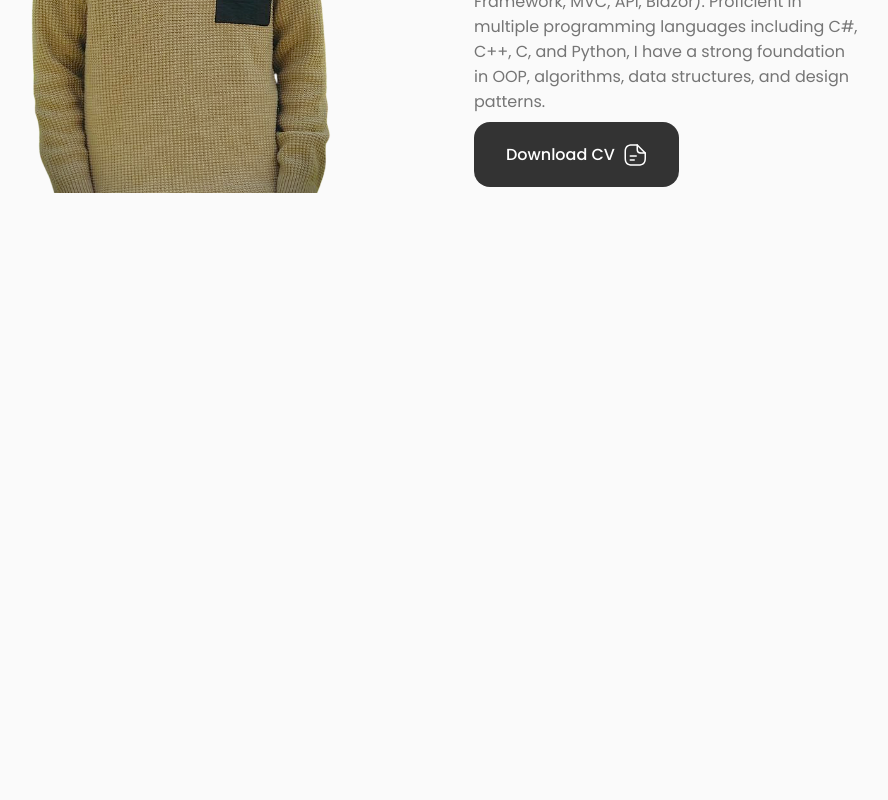
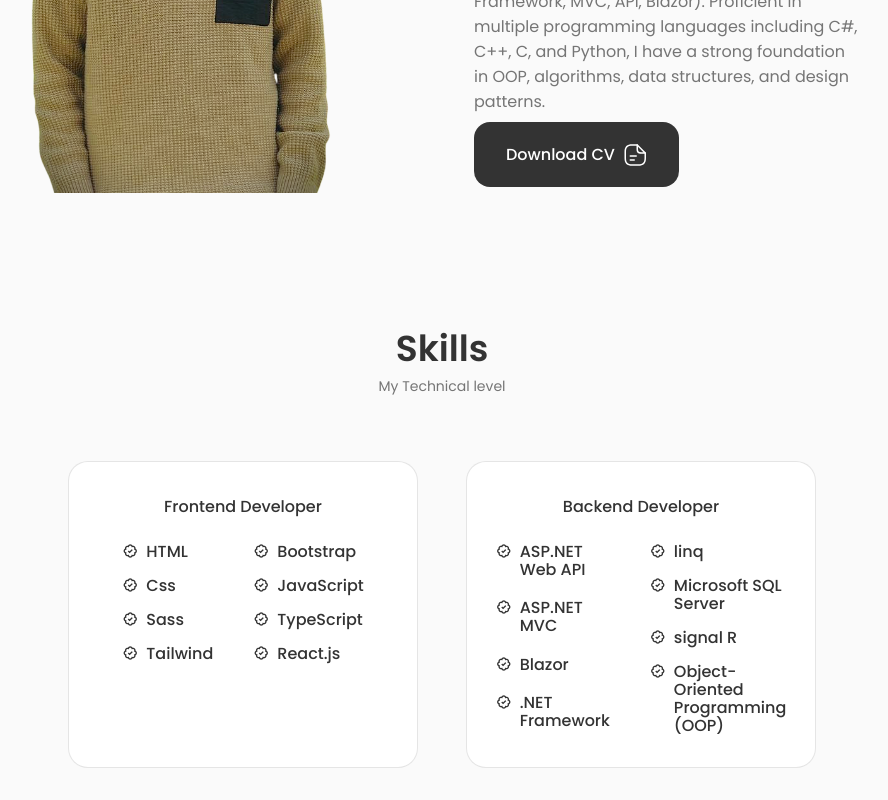
Before and after one commit to ahmedkamalyoussef/Portfolio, a React (Create React App) app: page / in a window 1280 px wide. Shown: the part 1238-2038 px from the top of the page, without its empty margins (198-1086 px from the left). Before the commit the page ends 1463 px from the top, so only its background shows below. Built offline with nearby package versions, Linux system fonts and the light colour scheme.

Commit message:
complete skills sectios

```diff
--- a/src/App.js
+++ b/src/App.js
@@ -2,6 +2,7 @@
 import About from './Components/About/About';
 import Header from './Components/Header/Header';
 import Home from './Components/Home/Home';
+import Skills from './Components/Skills/Skills';
 function App() {
   return (
     <>
@@ -9,6 +10,7 @@
     <main className='main'>
       <Home/>
       <About/>
+      <Skills/>
       </main>
     </>
   );
--- /dev/null
+++ b/src/Components/Skills/Backend.jsx
@@ -0,0 +1,72 @@
+import React from 'react'
+
+function Backend() {
+  return (
+    <div className="skills-content">
+      <h3 className="skills-title">Backend Developer</h3>
+      <div className="skills-box">
+        <div className="skills-group">
+          <div className="skills-data">
+            <i class="bx bx-badge-check"></i>
+            <div>
+              <h3 className="skill-name">ASP.NET Web API</h3>
+            </div>
+          </div>
+          <div className="skills-data">
+            <i class="bx bx-badge-check"></i>
+            <div>
+              <h3 className="skill-name">
+              ASP.NET MVC</h3>
+            </div>
+          </div>
+          <div className="skills-data">
+            <i class="bx bx-badge-check"></i>
+            <div>
+              <h3 className="skill-name">
+              Blazor</h3>
+            </div>
+          </div>
+          <div className="skills-data">
+            <i class="bx bx-badge-check"></i>
+            <div>
+              <h3 className="skill-name">
+              .NET Framework</h3>
+            </div>
+          </div>
+        </div>
+        <div className="skills-group">
+          <div className="skills-data">
+            <i class="bx bx-badge-check"></i>
+            <div>
+              <h3 className="skill-name">
+              linq</h3>
+            </div>
+          </div>
+          <div className="skills-data">
+            <i class="bx bx-badge-check"></i>
+            <div>
+              <h3 className="skill-name">
+              Microsoft SQL Server</h3>
+            </div>
+          </div>
+          <div className="skills-data">
+            <i class="bx bx-badge-check"></i>
+            <div>
+              <h3 className="skill-name">
+              signal R</h3>
+            </div>
+          </div>
+          <div className="skills-data">
+            <i class="bx bx-badge-check"></i>
+            <div>
+              <h3 className="skill-name">
+              Object-Oriented Programming (OOP)</h3>
+            </div>
+          </div>
+        </div>
+      </div>
+    </div>
+  )
+}
+
+export default Backend
--- /dev/null
+++ b/src/Components/Skills/Frontend.jsx
@@ -0,0 +1,65 @@
+import React from "react";
+
+function Frontend() {
+  return (
+    <div className="skills-content">
+      <h3 className="skills-title">Frontend Developer</h3>
+      <div className="skills-box">
+        <div className="skills-group">
+          <div className="skills-data">
+            <i class="bx bx-badge-check"></i>
+            <div>
+              <h3 className="skill-name">HTML</h3>
+            </div>
+          </div>
+          <div className="skills-data">
+            <i class="bx bx-badge-check"></i>
+            <div>
+              <h3 className="skill-name">Css</h3>
+            </div>
+          </div>
+          <div className="skills-data">
+            <i class="bx bx-badge-check"></i>
+            <div>
+              <h3 className="skill-name">Sass</h3>
+            </div>
+          </div>
+          <div className="skills-data">
+            <i class="bx bx-badge-check"></i>
+            <div>
+              <h3 className="skill-name">Tailwind</h3>
+            </div>
+          </div>
+        </div>
+        <div className="skills-group">
+        <div className="skills-data">
+            <i class="bx bx-badge-check"></i>
+            <div>
+              <h3 className="skill-name">Bootstrap</h3>
+            </div>
+          </div>
+          <div className="skills-data">
+            <i class="bx bx-badge-check"></i>
+            <div>
+              <h3 className="skill-name">JavaScript</h3>
+            </div>
+          </div>
+          <div className="skills-data">
+            <i class="bx bx-badge-check"></i>
+            <div>
+              <h3 className="skill-name">TypeScript</h3>
+            </div>
+          </div>
+          <div className="skills-data">
+            <i class="bx bx-badge-check"></i>
+            <div>
+              <h3 className="skill-name">React.js</h3>
+            </div>
+          </div>
+        </div>
+      </div>
+    </div>
+  );
+}
+
+export default Frontend;
--- /dev/null
+++ b/src/Components/Skills/Skills.css
@@ -0,0 +1,73 @@
+.skills-container {
+    grid-template-columns: repeat(2, 350px);
+    column-gap: 3rem;
+    justify-content: center;
+}
+
+.skills-content {
+    background-color: var(--container-color);
+    border: 1px solid rgba(0, 0, 0, 0.1);
+    padding: 2rem 4rem;
+    border-radius: 1.25rem;
+}
+
+.skills-title {
+    font-size: var(--normal-font-size);
+    font-weight: var(--font-medium);
+    text-align: center;
+    margin-bottom: var(--mb-1-5);
+}
+
+.skills-box {
+    display: flex;
+    justify-content: center;
+    gap: 2.5rem;
+}
+
+.skills-group {
+    display: grid;
+    align-items: flex-start;
+    row-gap: 1rem;
+}
+
+.skills-data {
+    display: flex;
+    column-gap: 0.5rem;
+}
+
+.skills .bx-badge-check {
+    font-size: 1rem;
+    color: var(--title-color);
+}
+
+.skill-name {
+    font-size: var(--normal-font-size);
+    font-weight: var(--font-medium);
+    line-height: 18px;
+}
+
+/* breakpoints */
+@media screen and (max-width:992px) {
+    .skills-container {
+        grid-template-columns: max-content;
+        row-gap: 2rem;
+    }
+}
+
+@media screen and (max-width:572px) {
+    .skills-container {
+        grid-template-columns: 1fr;
+    }
+    .skills-content{
+        padding: 1.5rem;
+    }
+}
+
+@media screen and (max-width:350px) {
+    .skills-box{
+        column-gap: 1.25rem;
+    }
+    .skill-name{
+        font-size: var(--smaller-font-size);
+    }
+}
--- /dev/null
+++ b/src/Components/Skills/Skills.jsx
@@ -0,0 +1,20 @@
+import React from 'react';
+import './Skills.css';
+import Frontend from './Frontend';
+import Backend from './Backend';
+function Skills() {
+  return (
+    <section className="skills section" id="skills">
+        <h2 className="section-title">
+            Skills
+        </h2>
+        <span className="section-subtitle">My Technical level</span>
+        <div className="skills-container container grid">
+            <Frontend/>
+            <Backend/>
+        </div>
+    </section>
+  )
+}
+
+export default Skills
```
